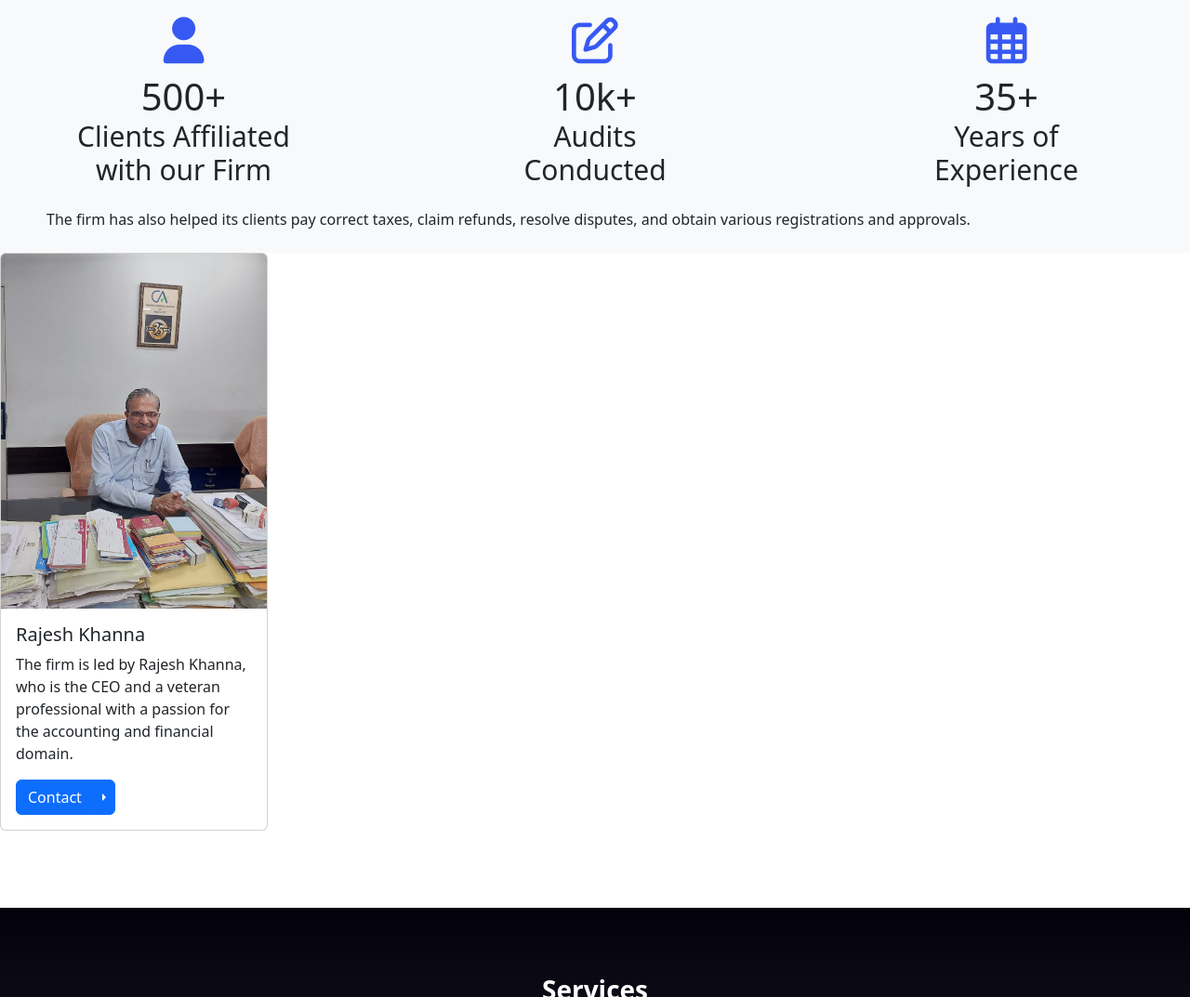
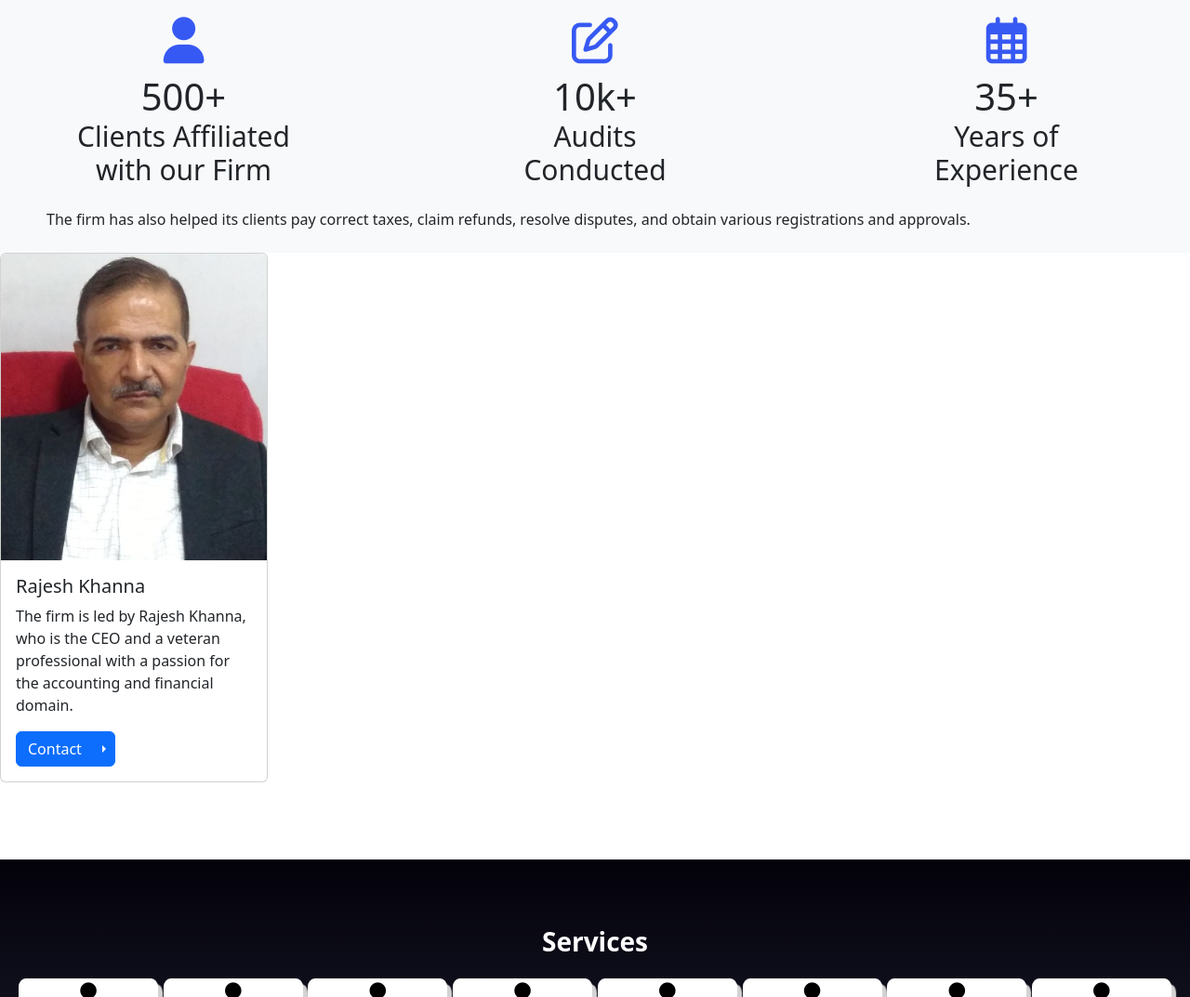
Before and after one commit to Sadhan02/rkk_website, a plain HTML site: page index.html in a window 1280 px wide. Shown: the part 1545-2618 px from the top of the page at 93% size. Drawn offline with nearby package versions, Linux system fonts and the light colour scheme.

Commit message:
Update index.html

```diff
--- a/index.html
+++ b/index.html
@@ -143,7 +143,7 @@
           </div>
 
               <div class="card" style="width: 18rem;">
-                <img src="rajesh.jpg" class="card-img-top" alt="...">
+                <img src="rajesh2.jpg" class="card-img-top" alt="...">
                 <div class="card-body">
                   <h5 class="card-title">Rajesh Khanna</h5>
                   <p class="card-text">The firm is led by Rajesh Khanna, who is the CEO and a veteran professional with a
```
